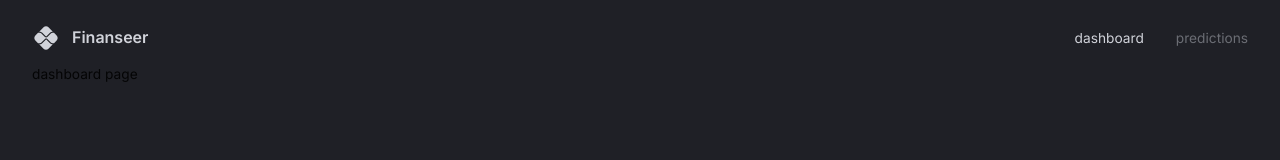
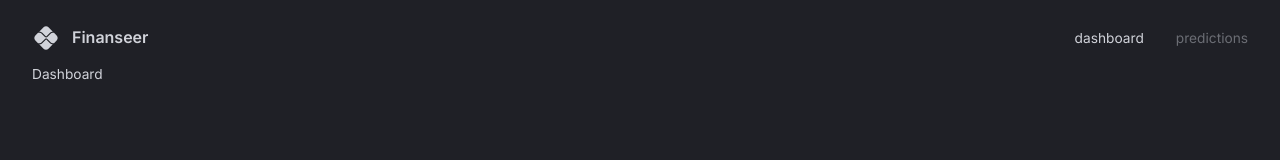
Before and after one commit to andreibica02/dashboard-client, a React (Vite) app: page / in a window 1280 px wide. Shown: the top 160 px of the page. Built offline with nearby package versions, Linux system fonts and the light colour scheme.

Commit message:
Dashboard Layout WIP

```diff
--- a/src/App.tsx
+++ b/src/App.tsx
@@ -3,7 +3,8 @@
 import { themeSettings } from "./theme";
 import { Box, CssBaseline, ThemeProvider } from "@mui/material";
 import { BrowserRouter, Route, Routes } from "react-router-dom";
-import Navbar from "@/scenes/navbar"
+import Navbar from "@/scenes/navbar";
+import Dashboard from "@/scenes/dashboard";
 
 function App() {
   const theme = useMemo(() => createTheme(themeSettings), []);
@@ -15,7 +16,7 @@
           <Box width="100%" height="100%" padding="1rem 2rem 4rem">
             <Navbar />
             <Routes>
-              <Route path="/" element={<div>dashboard page</div>} />
+              <Route path="/" element={<Dashboard/>} />
               <Route
                 path="/predictions"
                 element={<div>predictions page</div>}
--- /dev/null
+++ b/src/scenes/dashboard/index.tsx
@@ -0,0 +1,13 @@
+import {Box,useTheme} from "@mui/material";
+
+
+type Props = {}
+
+const Dashboard = (props: Props) => {
+    const {palette} = useTheme();
+  return (
+    <Box color={palette.grey[300]}>Dashboard</Box>
+  )
+}
+
+export default Dashboard
```
